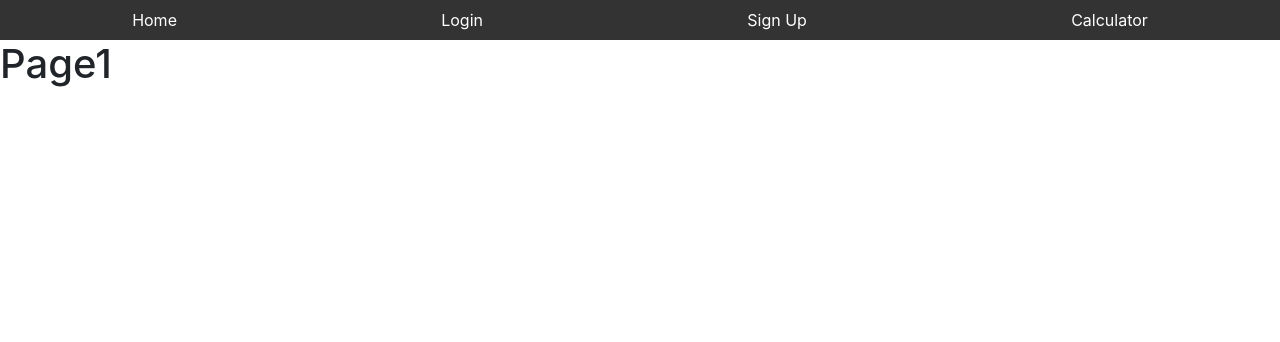
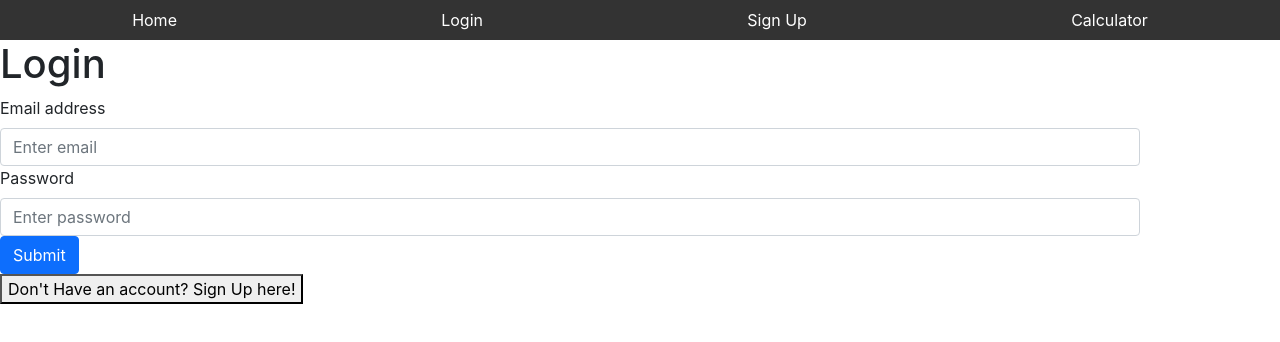
Before and after one commit to don-vu/PennyPinchers, a React (Create React App) app in the folder frontend/: page /login in a window 1280 px wide. Shown: the top 342 px of the page. Built offline with nearby package versions, Linux system fonts and the light colour scheme.

Commit message:
Moved Signup and Login page

```diff
--- a/frontend/src/pages/home/home.js
+++ b/frontend/src/pages/home/home.js
@@ -16,18 +16,6 @@
     <div>
       <h1>Home</h1>
       <p>Welcome to the home page, PENNY PINCHER!</p>
-      <Form>
-        <Form.Group controlId="formBasicEmail">
-          <Form.Label>Email address</Form.Label>
-          <Form.Control type="email" placeholder="Enter email" />
-          <Form.Label>Password</Form.Label>
-          <Form.Control type="password" placeholder="Enter password" />
-          <Button variant="primary" type="submit">
-            Submit
-          </Button>
-        </Form.Group>
-      </Form>
-      <button>Don't Have an account? Sign Up here!</button>
 
     </div>
   );
--- a/frontend/src/pages/page1/page1.js
+++ b/frontend/src/pages/page1/page1.js
@@ -1,9 +1,27 @@
+import React, { useState } from 'react';
+import Button from 'react-bootstrap/Button';
+import Form from 'react-bootstrap/Form';
+
 function Page1() {
   return (
+
     <div>
-      <h1>Page1</h1>
+      <h1>Login </h1>
+      <Form>
+        <Form.Group controlId="formBasicEmail">
+          <Form.Label>Email address</Form.Label>
+          <Form.Control type="email" placeholder="Enter email" />
+          <Form.Label>Password</Form.Label>
+          <Form.Control type="password" placeholder="Enter password" />
+          <Button variant="primary" type="submit">
+            Submit
+          </Button>
+        </Form.Group>
+      </Form>
+      <button>Don't Have an account? Sign Up here!</button>
     </div>
   );
+
 }
 
 export default Page1;
--- a/frontend/src/pages/page2/page2.js
+++ b/frontend/src/pages/page2/page2.js
@@ -1,9 +1,26 @@
-function Page2() {
+import React, { useState } from 'react';
+import Button from 'react-bootstrap/Button';
+import Form from 'react-bootstrap/Form';
+
+function Page1() {
   return (
+
     <div>
-      <h1>Sign up</h1>
+      <h1>SignUp </h1>
+      <Form>
+        <Form.Group controlId="formBasicEmail">
+          <Form.Label>Email address</Form.Label>
+          <Form.Control type="email" placeholder="Enter email" />
+          <Form.Label>Password</Form.Label>
+          <Form.Control type="password" placeholder="Enter password" />
+          <Button variant="primary" type="submit">
+            Submit
+          </Button>
+        </Form.Group>
+      </Form>
     </div>
   );
+
 }
 
-export default Page2;
+export default Page1;
```
Also changed, not shown: frontend/src/Navbar.js (added, +15 -0 lines), frontend/src/NavBar.css (added).
